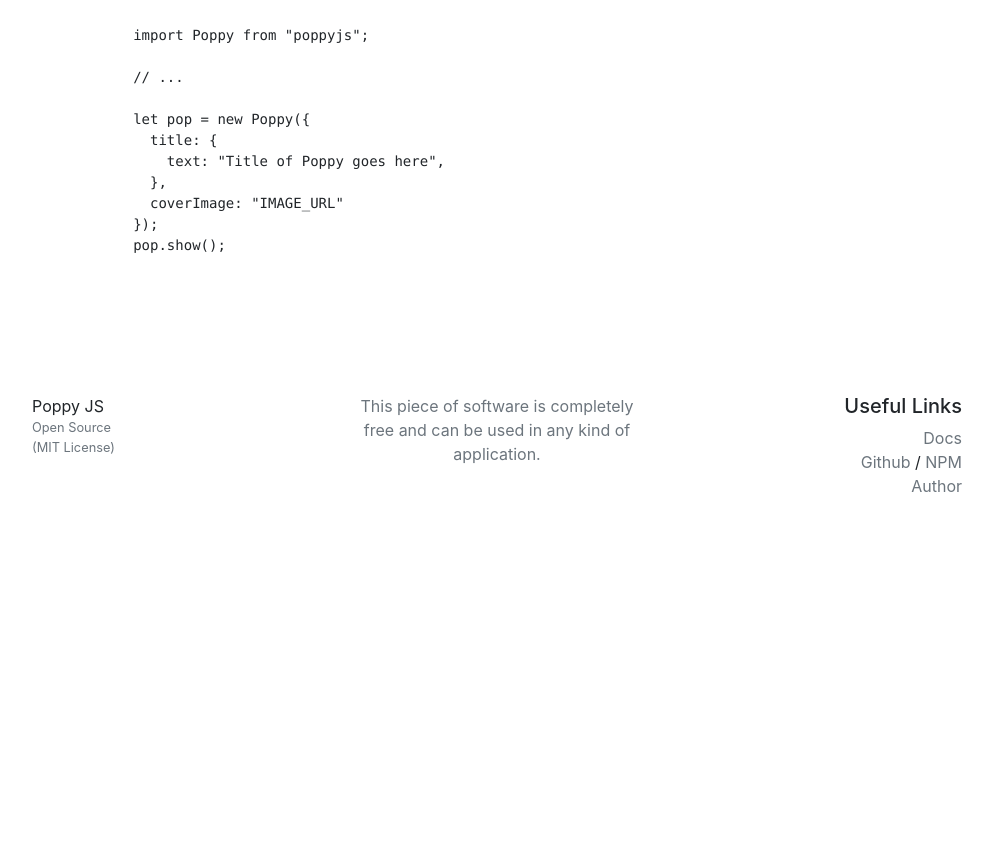
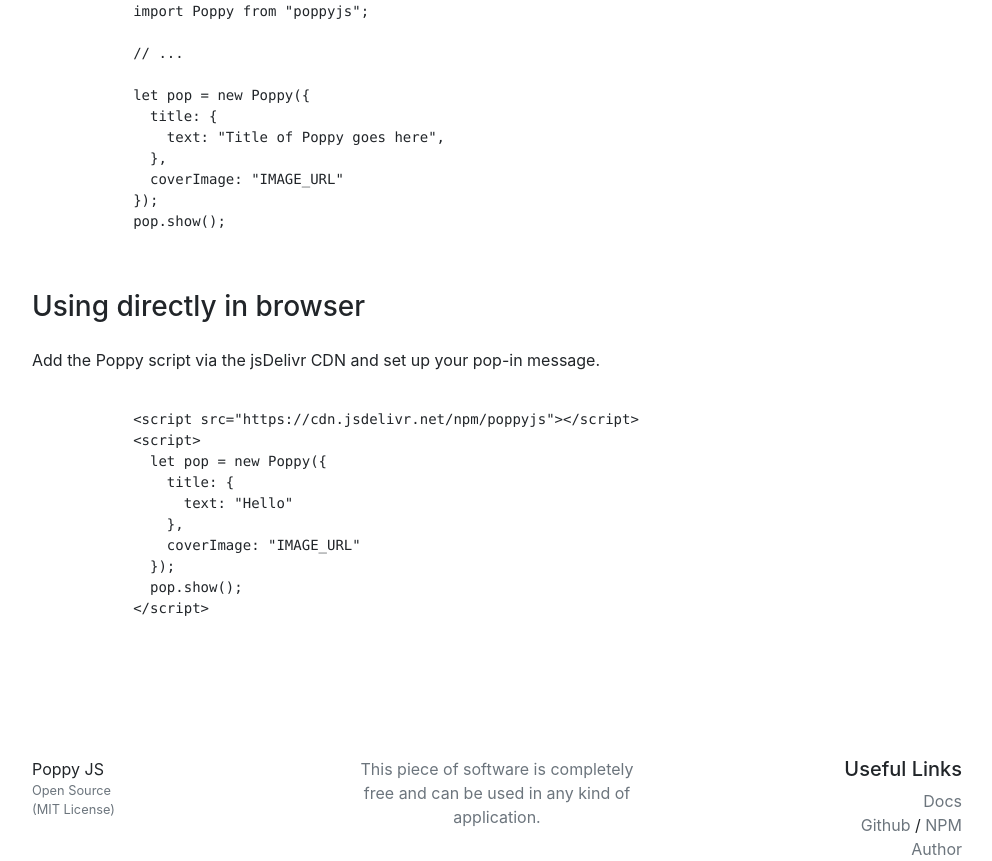
Before and after one commit to apvarun/poppyjs, a website: page docs/docs.html in a window 1280 px wide. Shown: the part 644-1505 px from the top of the page, without its empty margins (143-1135 px from the left). Before the commit the page ends 1206 px from the top, so only its background shows below. Drawn offline with nearby package versions, Linux system fonts and the light colour scheme.

Commit message:
Added Favicon and updated docs

```diff
--- a/docs/docs.html
+++ b/docs/docs.html
@@ -26,6 +26,11 @@
       property="og:description"
       content="Simple, Multipurpose Open Source Pop-in Messages"
     />
+
+    <link rel="apple-touch-icon" sizes="180x180" href="/poppyjs/icons/apple-touch-icon.png">
+    <link rel="icon" type="image/png" sizes="32x32" href="/poppyjs/icons/favicon-32x32.png">
+    <link rel="icon" type="image/png" sizes="16x16" href="/poppyjs/icons/favicon-16x16.png">
+    <link rel="manifest" href="/poppyjs/icons/site.webmanifest">
 
     <!-- Bootstrap core CSS -->
     <link
@@ -160,7 +165,7 @@
         freelancers and hobbyists. It is easy to install and make it work.
       </p>
 
-      <h3 class="mt-5 mb-4">Projects with frameworks or ES6+</h3>
+      <h3 class="mt-4 mb-4">Projects with frameworks or ES6+</h3>
       <p>
         Poppy can be installed via NPM using node package manager or with Yarn.
       </p>
@@ -192,6 +197,27 @@
             pop.show();
           </code>
         </pre>
+      </p>
+
+      <h3 class="mt-2 mb-4">Using directly in browser</h3>
+      <p>
+        Add the Poppy script via the jsDelivr CDN and set up your pop-in message.
+      </p>
+      <p>
+        <pre>
+          <code>
+            &lt;script src="https://cdn.jsdelivr.net/npm/poppyjs"&gt;&lt;/script&gt;
+            &lt;script&gt;
+              let pop = new Poppy({
+                title: {
+                  text: "Hello"
+                },
+                coverImage: "IMAGE_URL"
+              });
+              pop.show();
+            &lt;/script&gt;
+          </code>
+          </pre>
       </p>
 
     </div>
```
Also changed, not shown: docs/index.html (+5 -0 lines), docs/icons/android-chrome-192x192.png (added), docs/icons/android-chrome-512x512.png (added), docs/icons/apple-touch-icon.png (added), docs/icons/favicon-16x16.png (added), docs/icons/favicon-32x32.png (added), docs/icons/favicon.ico (added), docs/icons/site.webmanifest (added).
